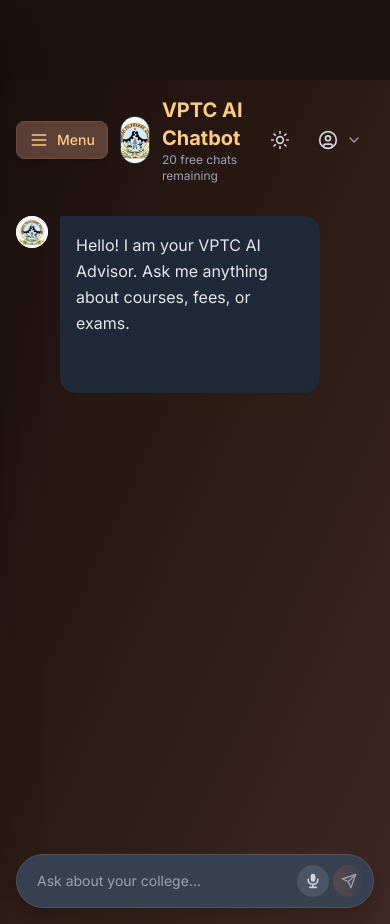
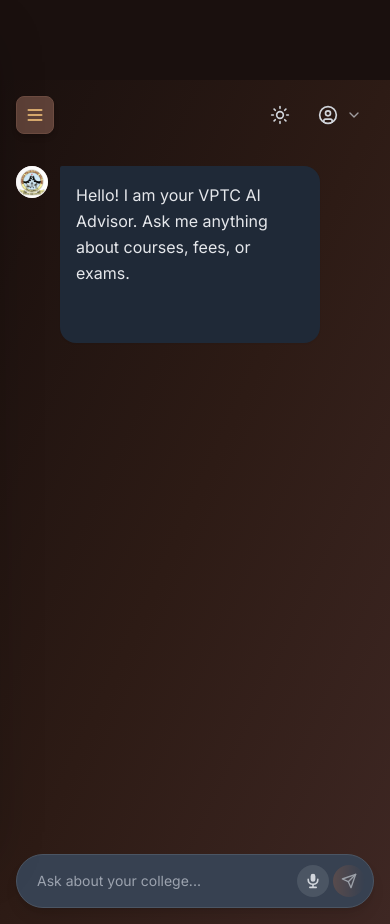
Before and after one commit to sri-vijay-git/vptc-ai-chatbot, a Next.js app in the folder frontend/: page /chat in a window 390 px wide. Built offline with nearby package versions, Linux system fonts and the light colour scheme.

Commit message:
fix: center logo on mobile navbar and simplify chat header for mobile

```diff
--- a/frontend/app/(dashboard)/chat/page.tsx
+++ b/frontend/app/(dashboard)/chat/page.tsx
@@ -422,17 +422,18 @@ function ChatContent() {
                 {/* Header */}
                 <header className="p-4 flex justify-between items-center bg-transparent">
                     <div className="flex items-center gap-3">
-                        {/* Sidebar Toggle - Matches theme */}
+                        {/* Sidebar Toggle - Simple icon on mobile, with text on desktop */}
                         <button
                             onClick={() => setSidebarOpen(!sidebarOpen)}
-                            className="px-3 py-2 bg-[#3e2723] hover:bg-[#5d4037] dark:bg-[#5d4037] dark:hover:bg-[#6d4c41] text-[#ffcc80] rounded-lg transition-colors shadow-md flex items-center gap-2 border border-[#5d4037] dark:border-[#6d4c41]"
+                            className="px-2 sm:px-3 py-2 bg-[#3e2723] hover:bg-[#5d4037] dark:bg-[#5d4037] dark:hover:bg-[#6d4c41] text-[#ffcc80] rounded-lg transition-colors shadow-md flex items-center gap-2 border border-[#5d4037] dark:border-[#6d4c41]"
                             title={sidebarOpen ? "Close Sidebar" : "Open Sidebar"}
                         >
                             {sidebarOpen ? <X className="w-5 h-5" /> : <Menu className="w-5 h-5" />}
-                            <span className="text-sm font-medium">{sidebarOpen ? 'Close' : 'Menu'}</span>
+                            <span className="hidden sm:inline text-sm font-medium">{sidebarOpen ? 'Close' : 'Menu'}</span>
                         </button>
 
-                        <Link href="/" className="relative w-12 h-12 rounded-full overflow-hidden border border-gray-200 dark:border-gray-700 hover:border-[#5d4037] dark:hover:border-[#ffcc80] transition-colors cursor-pointer">
+                        {/* Logo - Hidden on mobile */}
+                        <Link href="/" className="hidden md:block relative w-12 h-12 rounded-full overflow-hidden border border-gray-200 dark:border-gray-700 hover:border-[#5d4037] dark:hover:border-[#ffcc80] transition-colors cursor-pointer">
                             <Image
                                 src="/logo.png"
                                 alt="VPTC Logo"
@@ -440,7 +441,9 @@ function ChatContent() {
                                 className="object-cover"
                             />
                         </Link>
-                        <div>
+
+                        {/* Title - Hidden on mobile */}
+                        <div className="hidden md:block">
                             <Link href="/" className="hover:opacity-80 transition-opacity">
                                 <h1 className="text-xl font-bold text-[#3e2723] dark:text-[#ffcc80]">VPTC AI Chatbot</h1>
                             </Link>
--- a/frontend/components/Navbar.tsx
+++ b/frontend/components/Navbar.tsx
@@ -98,8 +98,8 @@ export default function Navbar() {
                     )}
                 </button>
 
-                {/* Logo - Always visible on mobile (Center on mobile, Left on desktop) */}
-                <Link href="/" className="flex items-center gap-2 md:absolute md:left-4 z-40">
+                {/* Logo - Centered on mobile, Left on desktop */}
+                <Link href="/" className="absolute left-1/2 -translate-x-1/2 md:left-4 md:translate-x-0 flex items-center gap-2 z-40">
                     <Image
                         src="/logo.png"
                         alt="VPTC Logo"
```
